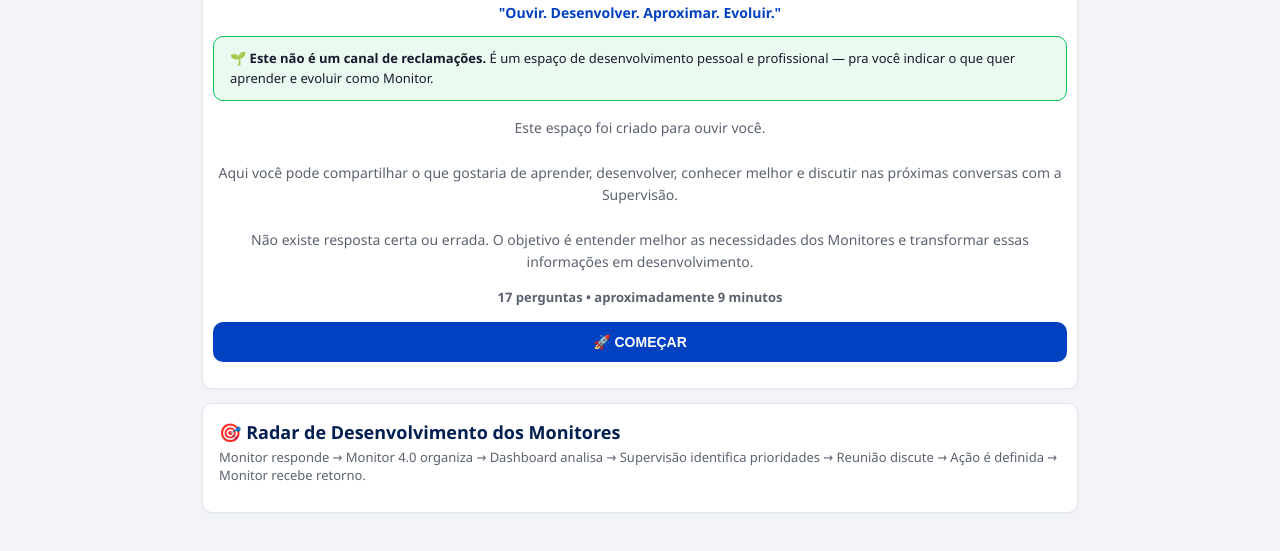
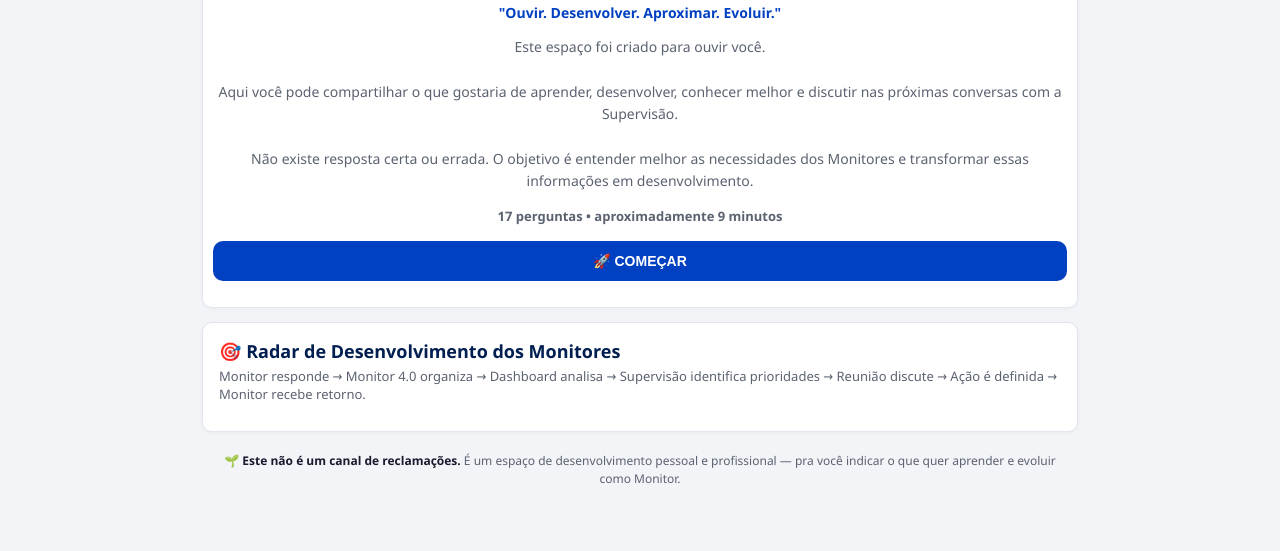
Before and after one commit to fabioalves567-afk/monitor4.0, a plain HTML site: page index.html in a window 1280 px wide. Shown: the part 231-782 px from the top of the page. Drawn offline with Linux system fonts and the light colour scheme.

Commit message:
Update index.html

```diff
--- a/index.html
+++ b/index.html
@@ -98,10 +98,11 @@ h2{font-size:18px;margin-bottom:4px;}
 .home-hero .slogan{font-size:14px;color:var(--vw-blue);font-weight:700;margin:6px 0 14px;}
 .home-hero p{color:var(--text-soft);font-size:14px;line-height:1.6;margin-bottom:14px;}
 .purpose-notice{
-  background:#eafaf0;border:1.5px solid var(--green);color:#1a1a2e;
-  font-size:13px;line-height:1.5;padding:12px 16px;border-radius:10px;
-  text-align:left;margin-bottom:16px;
-}
+  background:transparent;border:none;color:var(--text-soft);
+  font-size:12px;line-height:1.5;padding:6px 14px 20px;
+  text-align:center;
+}
+.purpose-notice b{color:var(--text);}
 .home-meta{font-size:13px;color:var(--text-soft);margin-bottom:16px;font-weight:600;}
 
 /* QUESTIONNAIRE */
@@ -236,7 +237,6 @@ select.status-select{padding:6px;font-size:12px;width:auto;}
     <div class="card home-hero">
       <div class="big-title">Monitor 4.0</div>
       <div class="slogan">"Ouvir. Desenvolver. Aproximar. Evoluir."</div>
-      <div class="purpose-notice">🌱 <b>Este não é um canal de reclamações.</b> É um espaço de desenvolvimento pessoal e profissional — pra você indicar o que quer aprender e evoluir como Monitor.</div>
       <p>Este espaço foi criado para ouvir você.<br><br>
       Aqui você pode compartilhar o que gostaria de aprender, desenvolver, conhecer melhor e discutir nas próximas conversas com a Supervisão.<br><br>
       Não existe resposta certa ou errada. O objetivo é entender melhor as necessidades dos Monitores e transformar essas informações em desenvolvimento.</p>
@@ -247,6 +247,7 @@ select.status-select{padding:6px;font-size:12px;width:auto;}
       <h2>🎯 Radar de Desenvolvimento dos Monitores</h2>
       <div class="subtitle">Monitor responde → Monitor 4.0 organiza → Dashboard analisa → Supervisão identifica prioridades → Reunião discute → Ação é definida → Monitor recebe retorno.</div>
     </div>
+    <div class="purpose-notice">🌱 <b>Este não é um canal de reclamações.</b> É um espaço de desenvolvimento pessoal e profissional — pra você indicar o que quer aprender e evoluir como Monitor.</div>
   </section>
 
   <!-- SURVEY -->
```
